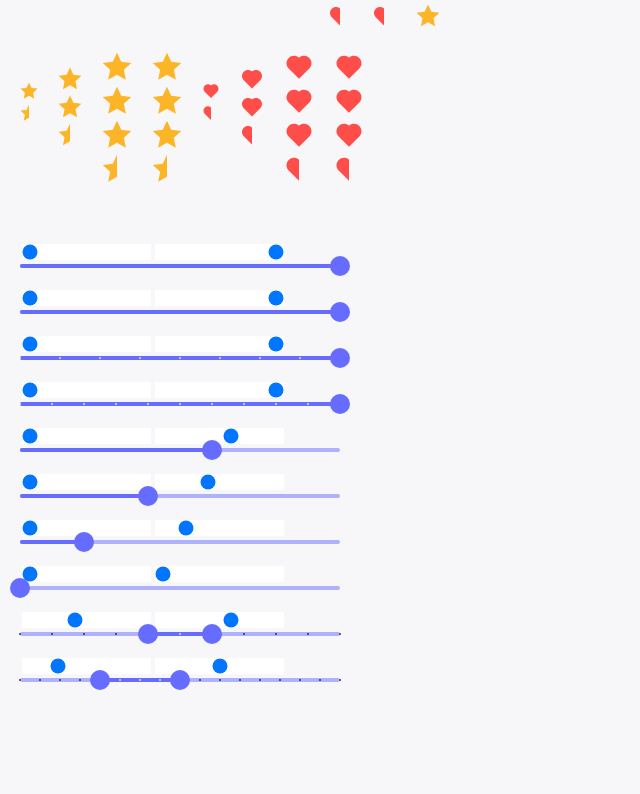
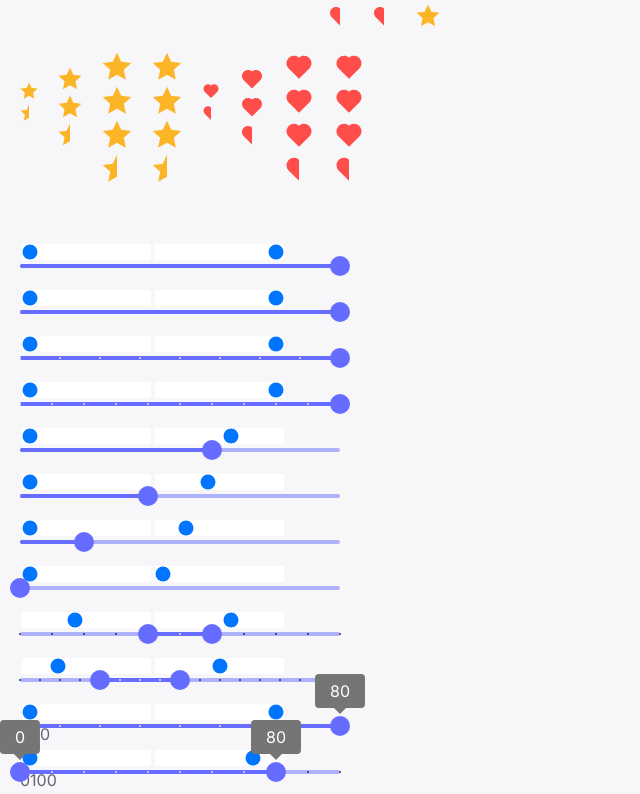
Before and after one commit to HaJaehyeong/template, a Next.js app: page / in a window 1280 px wide. Shown: the part 1628-2422 px from the top of the page, without its empty margins (0-640 px from the left). Before the commit the page ends 2330 px from the top, so only its background shows below. Built offline with nearby package versions, Linux system fonts and the light colour scheme.

Commit message:
[WIP] modify slider component: add label wrapper and tooltip

```diff
--- a/src/app/page.tsx
+++ b/src/app/page.tsx
@@ -548,6 +548,22 @@ const Home: React.FC = () => {
           step={5}
           onChange={() => {}}
         />
+        <UiSlider
+          variant="discrete"
+          max={80}
+          value={{ min: 0, max: 80 }}
+          valueLabelDisplay
+          valueTooltipDisplay
+          onChange={() => {}}
+        />
+        <UiSlider
+          variant="range"
+          value={{ min: 0, max: 80 }}
+          minGap={15}
+          valueLabelDisplay
+          valueTooltipDisplay
+          onChange={() => {}}
+        />
       </div>
     </div>
   );
--- a/src/styles/colors.scss
+++ b/src/styles/colors.scss
@@ -66,6 +66,7 @@
   --other-body-background: #f7f7f9;
   --other-paper-and-card: #ffffff;
   --other-rating-active: #fdb528;
+  --other-gray: #757575;
 
   --custom-bg: #ffffffe0;
 
--- a/src/ui/slider/slider.module.scss
+++ b/src/ui/slider/slider.module.scss
@@ -67,6 +67,17 @@ input[type="range"].range-input {
   }
 }
 
+.label-wrapper {
+  position: absolute;
+  display: flex;
+  flex-direction: row;
+  justify-content: space-between;
+  align-items: center;
+  padding-top: 20px;
+
+  width: 100%;
+}
+
 .range {
   position: absolute;
   top: 0;
@@ -89,6 +100,30 @@ input[type="range"].range-input {
   z-index: 9;
 }
 
+.tooltip {
+  position: absolute;
+  top: -42px;
+  left: 50%;
+  padding: 7px 15px;
+  transform: translateX(-50%);
+
+  background-color: var(--other-gray);
+  color: var(--primary-contrast);
+  border-radius: 4px;
+
+  &::after {
+    content: "";
+    position: absolute;
+    top: 100%;
+    left: 50%;
+    transform: translateX(-50%);
+
+    border-width: 6px;
+    border-style: solid;
+    border-color: var(--other-gray) transparent transparent transparent;
+  }
+}
+
 .left {
   left: 0;
 
--- a/src/ui/slider/slider.tsx
+++ b/src/ui/slider/slider.tsx
@@ -11,7 +11,8 @@ type UiSliderProps = {
   step?: number;
   minGap?: number; // NOTE(hajae): 두 slider thumb의 차이의 최솟값 (variant가 'range'일 경우에만 동작)
   disabled?: boolean;
-  withLabel?: boolean;
+  valueTooltipDisplay?: boolean;
+  valueLabelDisplay?: boolean;
   onChange: (newValue: { min: number; max: number }) => void;
 };
 
@@ -22,6 +23,8 @@ const UiSlider: React.FC<UiSliderProps> = ({
   step = 0,
   minGap = 0,
   value,
+  valueTooltipDisplay = false,
+  valueLabelDisplay = false,
   onChange,
 }) => {
   const rangeLeftRef = useRef<HTMLInputElement>(null);
@@ -95,6 +98,7 @@ const UiSlider: React.FC<UiSliderProps> = ({
 
   return (
     <div className={styles.sliderContainer}>
+      {/* NOTE(hajae): 숨겨져있는 왼쪽 input */}
       <input
         ref={rangeLeftRef}
         className={`${styles.rangeInput} ${variant === 'range' ? '' : styles.hide}`}
@@ -104,6 +108,7 @@ const UiSlider: React.FC<UiSliderProps> = ({
         value={leftValue}
         onChange={handleLeftChange}
       />
+      {/* NOTE(hajae): 숨겨져있는 오른쪽 input */}
       <input
         ref={rangeRightRef}
         className={styles.rangeInput}
@@ -114,14 +119,28 @@ const UiSlider: React.FC<UiSliderProps> = ({
         value={rightValue}
         onChange={handleRightChange}
       />
+
+      {/* NOTE(hajae): 보여지는 UI */}
       <div className={styles.track}>
+        {/* NOTE(hajae): 액티브된 영역 */}
         <div ref={rangeRef} className={styles.range} />
-        <div
-          ref={thumbLeftRef}
-          className={`${styles.thumb} ${styles.left} ${variant === 'range' ? '' : styles.hide}`}
-        ></div>
-        <div ref={thumbRightRef} className={`${styles.thumb} ${styles.right}`}></div>
+        {/* NOTE(hajae): 왼쪽 손잡이..? */}
+        <div ref={thumbLeftRef} className={`${styles.thumb} ${styles.left} ${variant === 'range' ? '' : styles.hide}`}>
+          {valueTooltipDisplay && <div className={styles.tooltip}>{leftValue}</div>}
+        </div>
+        {/* NOTE(hajae): 오른쪽 손잡이..? */}
+        <div ref={thumbRightRef} className={`${styles.thumb} ${styles.right}`}>
+          {valueTooltipDisplay && <div className={styles.tooltip}>{rightValue}</div>}
+        </div>
+        {/* NOTE(hajae): 일정 간격으로 .을 찍어 표시 (step에 영향을 받음) */}
         {variant !== 'default' && marks}
+        {/* NOTE(hajae): 아래쪽 표시되는 라벨 */}
+        {valueLabelDisplay && (
+          <div className={styles.labelWrapper}>
+            <span className={styles.label}>{min}</span>
+            <span className={styles.label}>{max}</span>
+          </div>
+        )}
       </div>
     </div>
   );
```
